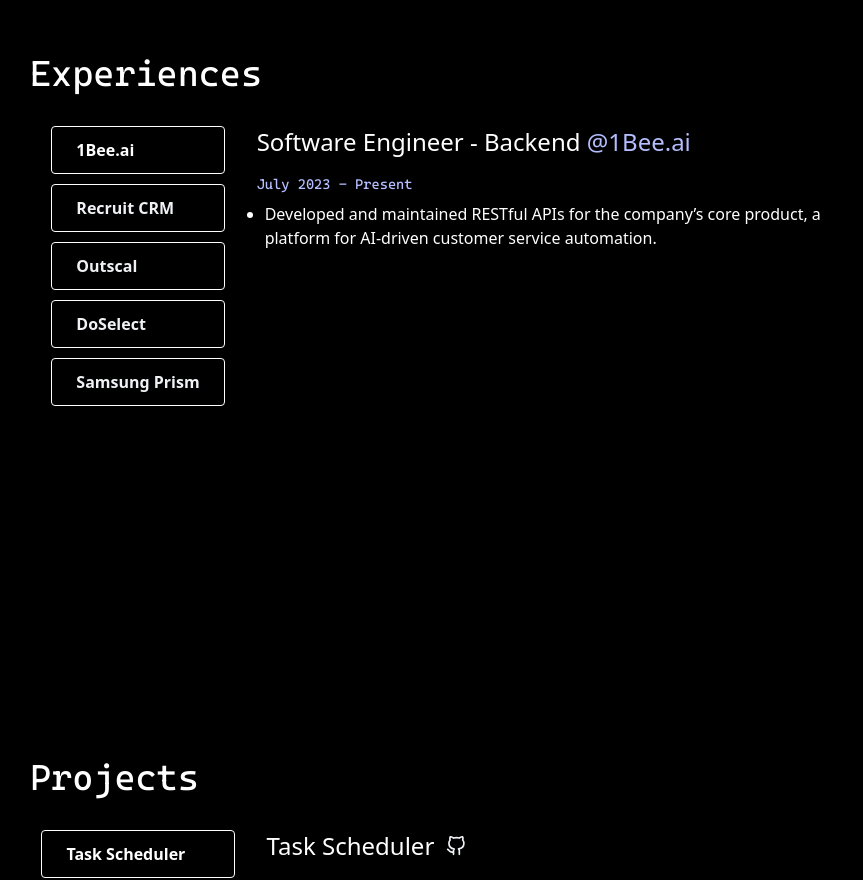
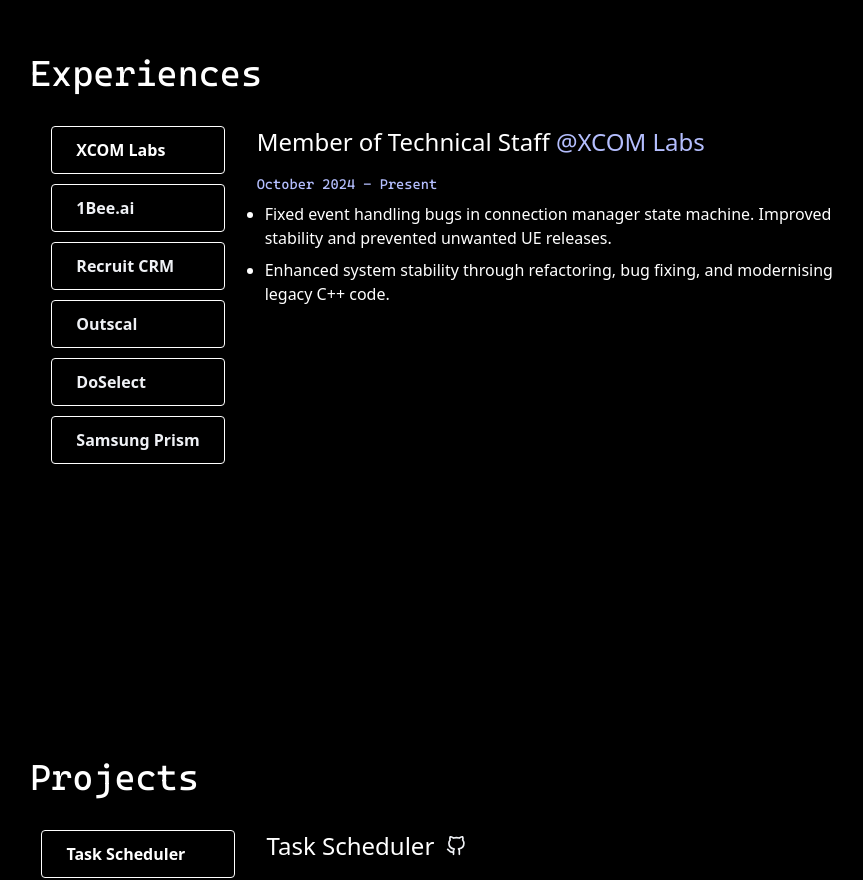
Before and after one commit to sameertrip123/portfolio, a React (Create React App) app: page / in a window 1280 px wide. Shown: the part 1540-2420 px from the top of the page, without its empty margins (182-1045 px from the left). Built offline with nearby package versions, Linux system fonts and the light colour scheme.

Commit message:
Add XCOM Labs

```diff
--- a/package.json
+++ b/package.json
@@ -15,7 +15,7 @@
     "react": "^18.2.0",
     "react-dom": "^18.2.0",
     "react-icons": "^4.7.1",
-    "react-scripts": "5.0.1",
+    "react-scripts": "^5.0.1",
     "react-toggle-dark-mode": "^1.1.1",
     "typescript": "^4.9.5",
     "web-vitals": "^2.1.4"
--- a/src/components/Contact.tsx
+++ b/src/components/Contact.tsx
@@ -45,7 +45,7 @@
           </div>
           <div className='bg-lsubtext dark:bg-dsubtext mt-2 px-16 w-full h-[1px]'></div>
           <div className='flex justify-around mt-4 w-full'>
-            <a href='https://www.linkedin.com/in/sameertri039/' target='_blank' rel='noreferrer'>
+            <a href='https://www.linkedin.com/in/sameertrip123/' target='_blank' rel='noreferrer'>
               <FiLinkedin
                 className='text-lprimary dark:text-dtext hover:scale-110 hover:ease-out'
                 size={25}
--- a/src/components/data.ts
+++ b/src/components/data.ts
@@ -60,13 +60,26 @@
 
 export const experiences: work[] = [
   {
-    startDate: 'July 2023',
+    startDate: 'October 2024',
     endDate: 'Present',
-    position: 'Software Engineer - Backend',
+    position: 'Member of Technical Staff',
+    company: 'XCOM Labs',
+    companyLink: 'https://www.xcomran.com/en-us',
+    description: [
+      'Fixed event handling bugs in connection manager state machine. Improved stability and prevented unwanted UE releases.',
+      'Enhanced system stability through refactoring, bug fixing, and modernising legacy C++ code.',
+    ],
+  },
+  {
+    startDate: 'Ausust 2024',
+    endDate: 'October 2024',
+    position: 'Software Engineer Intern - Backend',
     company: '1Bee.ai',
     companyLink: 'https://1bee.ai/',
     description: [
-      'Developed and maintained RESTful APIs for the company’s core product, a platform for AI-driven customer service automation.'
+      'Contributed to the development and implementation of AI-driven outbound sales solutions, enhancing automation and efficiency in lead generation and customer engagement',
+      'Implemented a microservice for automating email workflows, including scheduling, auto-replies, and follow-up emails, utilizing RabbitMQ for asynchronous messaging and integrating claude APIs for intelligent email response generation',
+      'Developed an email tracking feature that allows the system to track when an email is opened, enhancing visibility and enabling more targeted follow-up actions.'
     ],
   },
   {
@@ -77,7 +90,7 @@
     companyLink: 'https://recruitcrm.io/',
     description: [
       'Revamped the candidates module, migrating the tech stack from PHP to Java, Spring Boot, Microservices and SOA, yielding a performance boost of 57.58%',
-      'Conducted analysis for 14 different existing endpoints, contributed to high-level and low-level design, developed new endpoints, and documented the entire process on Confluence.',
+      'Conducted analysis for 14 different existing endpoints, contributed to high-level and low-level design, developed new endpoints.',
       'Wrote unit tests for the new endpoints using JUnit and Mockito, ensuring 100% code coverage.',
     ],
   },
```
Also changed, not shown: 1 other file (tests, documents, lock files or other folders).
